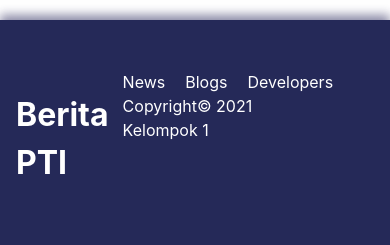
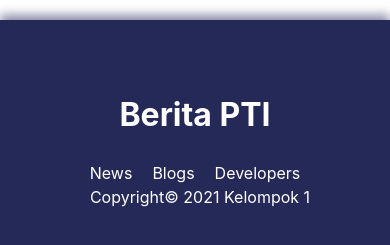
Before and after one commit to lifosmin/UASLabPTI, a React (Create React App) app: page /News in a window 390 px wide. Shown: the part 3224-3469 px from the top of the page. Built offline with nearby package versions, Linux system fonts and the light colour scheme.

Commit message:
fix responsive

```diff
--- a/src/components/Footer.jsx
+++ b/src/components/Footer.jsx
@@ -13,11 +13,11 @@
   return (
     <footer>
       <Flex className="footer">
-        <Flex w="20%" className="footer__logo">
+        <Flex  className="footer__logo">
           <h1>Berita PTI</h1>
           <div className="footer__lv"></div>
         </Flex>
-        <Flex w="50%" className="footer__navigation">
+        <Flex  className="footer__navigation">
           <Flex>
             <NavLink p="10px" className="link" to="/News">
               News
--- a/src/styles/Footer.scss
+++ b/src/styles/Footer.scss
@@ -13,6 +13,7 @@
   &__logo {
     justify-content: space-between;
     flex-direction: row;
+    width: 20%;
   }
   &__lv {
     height: 100%;
@@ -22,10 +23,32 @@
   &__navigation {
     flex-direction: column;
     margin-left: 25px;
+    justify-content: space-between;
+    width: 50%;
+
   }
   &__copyright {
     padding-left: 10px;
   }
+  @media screen and (max-width: 772px) {
+    flex-direction: column;
+    justify-content: center;
+    &__logo {
+      justify-content: center;
+      width: 100%;
+    }
+    &__lv {
+      display: none;
+    }
+    &__navigation {
+      width: 100%;
+      flex-direction: column;
+      margin-left: 0;
+      justify-content: center;
+      align-items: center;
+    }
+  }
+
 }
 
 .footer .link {
```
